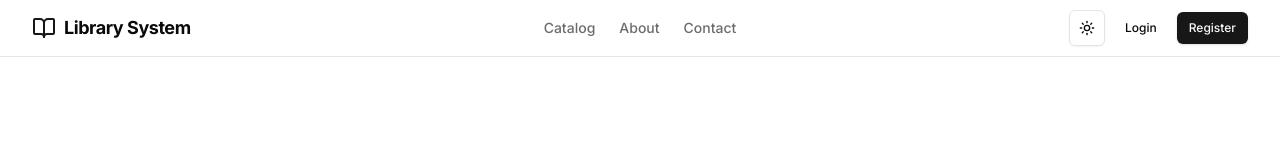
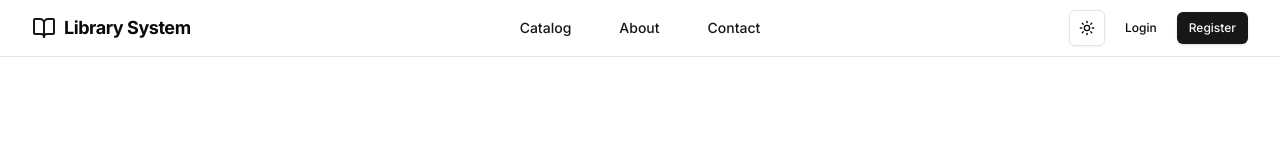
Before and after one commit to yigit-7/library-management-system, a Next.js app in the folder apps/nextjs-app/: page /terms in a window 1280 px wide. Shown: the top 155 px of the page. Built offline with nearby package versions, Linux system fonts and the light colour scheme; no server answers.

Commit message:
feat: enhance main navigation with hover animations.
Replaced static navigation links with a dynamic list and added hover animations using Framer Motion. This improves user experience by providing visual feedback and a modern look to the navigation bar.

```diff
--- a/apps/nextjs-app/src/components/layout/main-nav.tsx
+++ b/apps/nextjs-app/src/components/layout/main-nav.tsx
@@ -4,39 +4,69 @@ import * as React from "react"
 import Link from "next/link"
 import { usePathname } from "next/navigation"
 import { cn } from "@/lib/utils"
+import { motion } from "framer-motion"
+
+const navItems = [
+  {
+    path: "/books",
+    name: "Catalog",
+  },
+  {
+    path: "/about",
+    name: "About",
+  },
+  {
+    path: "/contact",
+    name: "Contact",
+  },
+]
 
 export function MainNav() {
   const pathname = usePathname()
+  const [hoveredPath, setHoveredPath] = React.useState<string | null>(null)
+  const [prevHoveredPath, setPrevHoveredPath] = React.useState<string | null>(null)
+
+  React.useEffect(() => {
+    setPrevHoveredPath(hoveredPath)
+  }, [hoveredPath])
 
   return (
-    <nav className="hidden md:flex items-center gap-6 text-sm font-medium">
-      <Link
-        href="/books"
-        className={cn(
-          "transition-colors hover:text-foreground/80",
-          pathname === "/books" ? "text-foreground" : "text-foreground/60"
-        )}
-      >
-        Catalog
-      </Link>
-      <Link
-        href="/about"
-        className={cn(
-          "transition-colors hover:text-foreground/80",
-          pathname === "/about" ? "text-foreground" : "text-foreground/60"
-        )}
-      >
-        About
-      </Link>
-      <Link
-        href="/contact"
-        className={cn(
-          "transition-colors hover:text-foreground/80",
-          pathname === "/contact" ? "text-foreground" : "text-foreground/60"
-        )}
-      >
-        Contact
-      </Link>
+    <nav
+      className="hidden md:flex items-center text-sm font-medium"
+      onMouseLeave={() => setHoveredPath(null)}
+    >
+      {navItems.map((item) => {
+        const isActive = pathname === item.path
+
+        return (
+          <Link
+            key={item.path}
+            href={item.path}
+            className={cn(
+              "relative px-6 py-3 transition-colors flex items-center justify-center h-12",
+              isActive ? "text-foreground" : "text-accent-foreground"
+            )}
+            onMouseEnter={() => setHoveredPath(item.path)}
+          >
+            {hoveredPath === item.path && (
+              <motion.div
+                layoutId="navbar-hover"
+                className="absolute left-0 right-0 -z-10 bg-accent border border-border border-b-2 rounded-md h-[36px]"
+                style={{ top: 'calc(50% - 18px)' }}
+                initial={{ opacity: prevHoveredPath ? 1 : 0 }}
+                animate={{ opacity: 1 }}
+                exit={{ opacity: 0 }}
+                transition={{
+                  type: "tween",
+                  duration: 0.2,
+                  ease: "easeInOut"
+                }}
+              />
+            )}
+            <span className="relative z-10">{item.name}</span>
+          </Link>
+        )
+      })}
     </nav>
   )
 }
```
